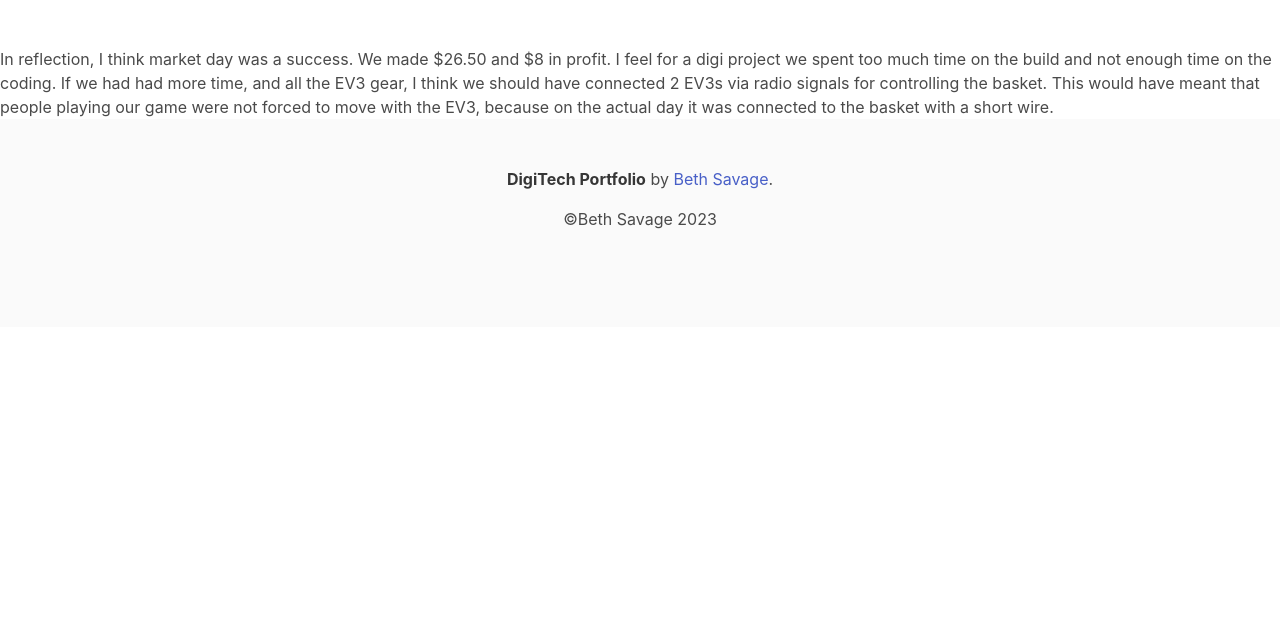
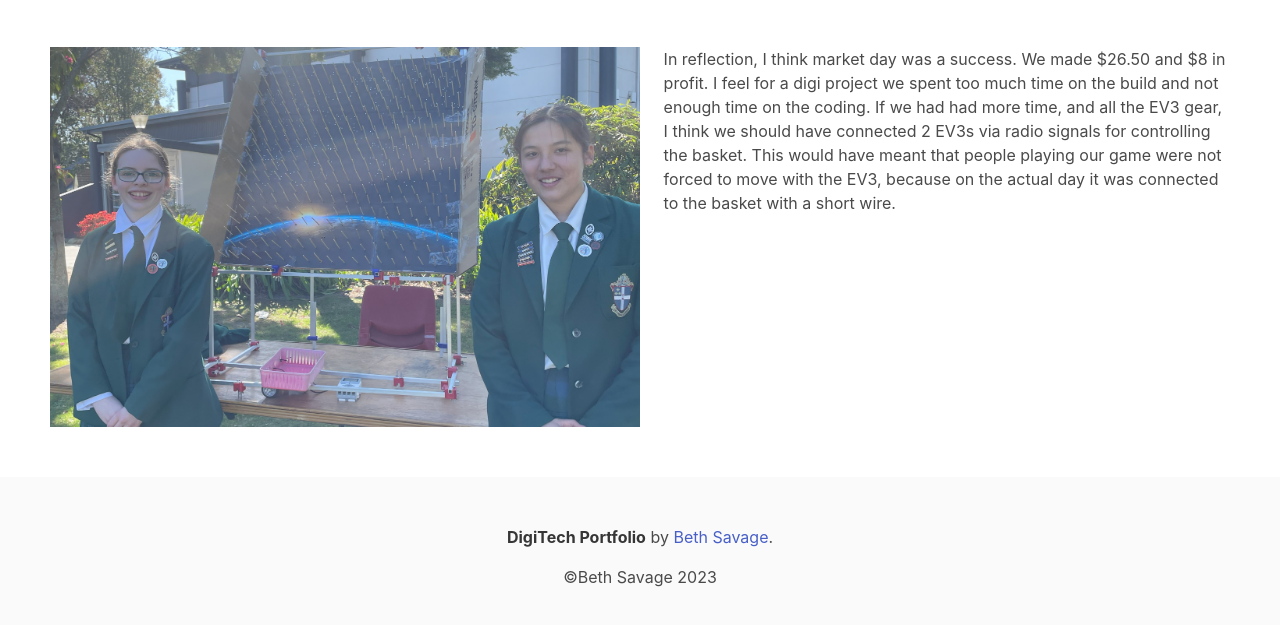
Before and after one commit to craighead-diocesan-school/portfolio-Beth-Savage, a plain HTML site: page index.html in a window 1280 px wide. Shown: the part 2335-2960 px from the top of the page. Before the commit the page ends 2662 px from the top, so only its background shows below. Drawn offline with nearby package versions, Linux system fonts and the light colour scheme.

Commit message:
Put image into web

```diff
--- a/index.html
+++ b/index.html
@@ -40,7 +40,10 @@
     <p>While Miglia and I were setting up for Market Day, Hannah came and started helping us as she was one of two who were not participating in Market Day in our core class. We all transported the gear from the Digi Room to the Dining Room lawn. We set up in the shade and had to readjust the table so that it was not on a slope. Then, when people started coming out of class, Miglia and I got ready for people to play our game. No-one did. At least for the first part. The people playing our game mainly consisted of people we already knew but it was okay. We ended up doing IOUs, but only to people we trusted would pay us back.</p>
     <img src="Market day.png">
   </div>
+  <div>
+  <img src="Market day 2.jpg">
    <p>In reflection, I think market day was a success. We made $26.50 and $8 in profit. I feel for a digi project we spent too much time on the build and not enough time on the coding. If we had had more time, and all the EV3 gear, I think we should have connected 2 EV3s via radio signals for controlling the basket. This would have meant that people playing our game were not forced to move with the EV3, because on the actual day it was connected to the basket with a short wire.</p>
+   </div>
   </main>
 </body>
 <footer class="footer">
```
